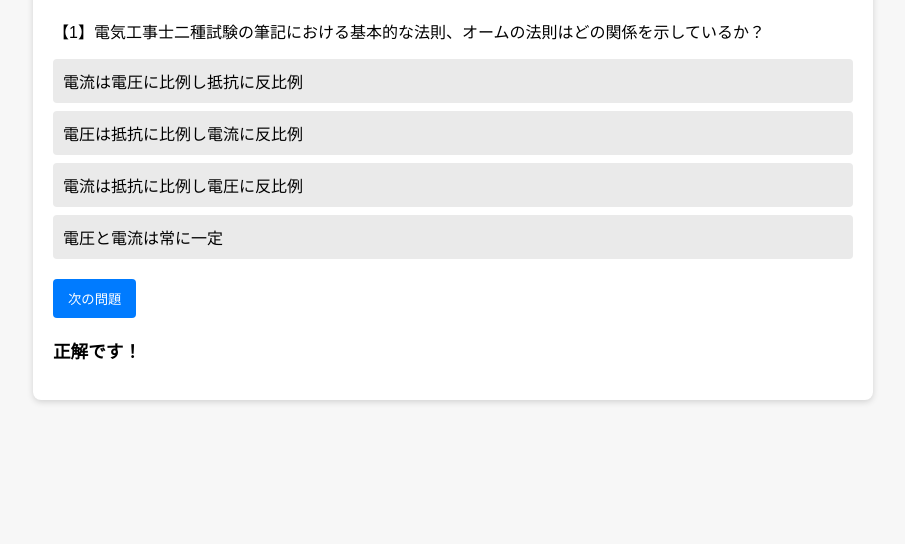
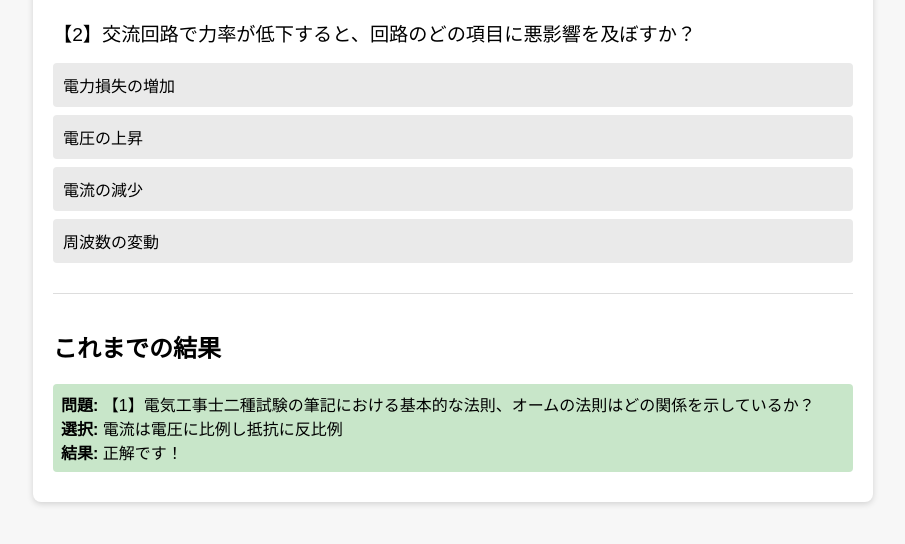
Before and after one commit to Aoki47/WebAppE2, a plain HTML site: page index.html in a window 1280 px wide. Both pictures are taken after a click on the item "電流は電圧に比例し抵抗に反比例". Shown: the part 118-662 px from the top of the page, without its empty margins (187-1092 px from the left). Drawn offline with Linux system fonts and the light colour scheme.

Commit message:
Update index.html

```diff
--- a/index.html
+++ b/index.html
@@ -2,7 +2,7 @@
 <html lang="ja">
 <head>
   <meta charset="UTF-8">
-  <title>電気工事士二種 勉強アプリ2</title>
+  <title>電気工事士二種 勉強アプリ</title>
   <style>
     body {
       font-family: Arial, sans-serif;
@@ -17,16 +17,17 @@
       border-radius: 8px;
       box-shadow: 0 2px 6px rgba(0,0,0,0.15);
     }
-    h1 {
-      text-align: center;
-    }
+    h1 { text-align: center; }
+
+    /* 上部：問題表示エリア */
     #question-box {
       margin: 20px 0;
     }
-    #options {
-      list-style: none;
-      padding: 0;
+    #question-text {
+      font-size: 1.2em;
+      margin-bottom: 10px;
     }
+    #options { list-style: none; padding: 0; }
     #options li {
       background: #eaeaea;
       margin: 8px 0;
@@ -35,38 +36,37 @@
       cursor: pointer;
       transition: background 0.2s;
     }
-    #options li:hover {
-      background: #d4d4d4;
+    #options li:hover { background: #d4d4d4; }
+
+    /* 下部：履歴表示エリア */
+    #history {
+      margin-top: 30px;
+      border-top: 1px solid #ddd;
+      padding-top: 15px;
     }
-    #next-btn {
-      display: none;
-      padding: 10px 15px;
-      background: #007bff;
-      color: #fff;
-      border: none;
+    .history-item {
+      margin-bottom: 10px;
+      padding: 8px;
       border-radius: 4px;
-      cursor: pointer;
-      transition: background 0.2s;
     }
-    #next-btn:hover {
-      background: #0056b3;
-    }
-    #feedback {
-      font-weight: bold;
-      margin-top: 20px;
-      font-size: 1.1em;
-    }
+    .correct { background-color: #c8e6c9; }
+    .incorrect { background-color: #ffccbc; }
   </style>
 </head>
 <body>
   <div id="app">
     <h1>電気工事士二種 勉強アプリ</h1>
+
+    <!-- 上段：問題表示エリア -->
     <div id="question-box">
       <p id="question-text"></p>
       <ul id="options"></ul>
     </div>
-    <button id="next-btn">次の問題</button>
-    <p id="feedback"></p>
+
+    <!-- 下段：結果履歴エリア -->
+    <div id="history">
+      <h2>これまでの結果</h2>
+    </div>
   </div>
 
   <script>
@@ -74,16 +74,13 @@
     let currentQuestion = 0;
 
     const questionText = document.getElementById('question-text');
-    const optionsList = document.getElementById('options');
-    const feedbackEl = document.getElementById('feedback');
-    const nextBtn = document.getElementById('next-btn');
+    const optionsList  = document.getElementById('options');
+    const historyDiv   = document.getElementById('history');
 
-    // JSONファイルから問題データを読み込む
+    // questions.json から問題データを読み込む
     fetch('questions.json')
       .then(response => {
-        if (!response.ok) {
-          throw new Error('ネットワーク応答が正常ではありません');
-        }
+        if (!response.ok) throw new Error('ネットワーク応答が正常ではありません');
         return response.json();
       })
       .then(data => {
@@ -95,39 +92,50 @@
         questionText.textContent = "問題データの読み込みに失敗しました。";
       });
 
-    // 問題を表示する関数
+    // 現在の問題を上部に表示する
     function loadQuestion() {
-      feedbackEl.textContent = "";
+      // 選択肢エリアをクリア
       optionsList.innerHTML = "";
-
+      // 問題文を表示
       const q = questions[currentQuestion];
       questionText.textContent = q.question;
 
+      // 選択肢を生成
       q.options.forEach(option => {
         const li = document.createElement('li');
         li.textContent = option;
         li.addEventListener('click', () => selectOption(option));
         optionsList.appendChild(li);
       });
-      nextBtn.style.display = "none";
     }
 
-    // 選択肢がクリックされた際の処理
+    // 選択肢がクリックされた時の処理
     function selectOption(selectedOption) {
       const q = questions[currentQuestion];
+      let feedback = "";
+      let resultClass = "";
+
+      // 正誤判定
       if (selectedOption === q.answer) {
-        feedbackEl.textContent = "正解です！";
+        feedback = "正解です！";
+        resultClass = "correct";
       } else {
-        feedbackEl.textContent = "不正解。正しい答えは「" + q.answer + "」です。";
+        feedback = "不正解。正しい答えは「" + q.answer + "」です。";
+        resultClass = "incorrect";
       }
-      nextBtn.style.display = "block";
-    }
 
-    // 次の問題へ移動
-    nextBtn.addEventListener('click', () => {
+      // 履歴エリアへ結果を追加
+      const historyItem = document.createElement('div');
+      historyItem.className = "history-item " + resultClass;
+      historyItem.innerHTML = "<strong>問題:</strong> " + q.question + "<br>" +
+                              "<strong>選択:</strong> " + selectedOption + "<br>" +
+                              "<strong>結果:</strong> " + feedback;
+      historyDiv.appendChild(historyItem);
+
+      // 次の問題へ移動（最後の場合はループ）
       currentQuestion = (currentQuestion + 1) % questions.length;
       loadQuestion();
-    });
+    }
   </script>
 </body>
 </html>
```
